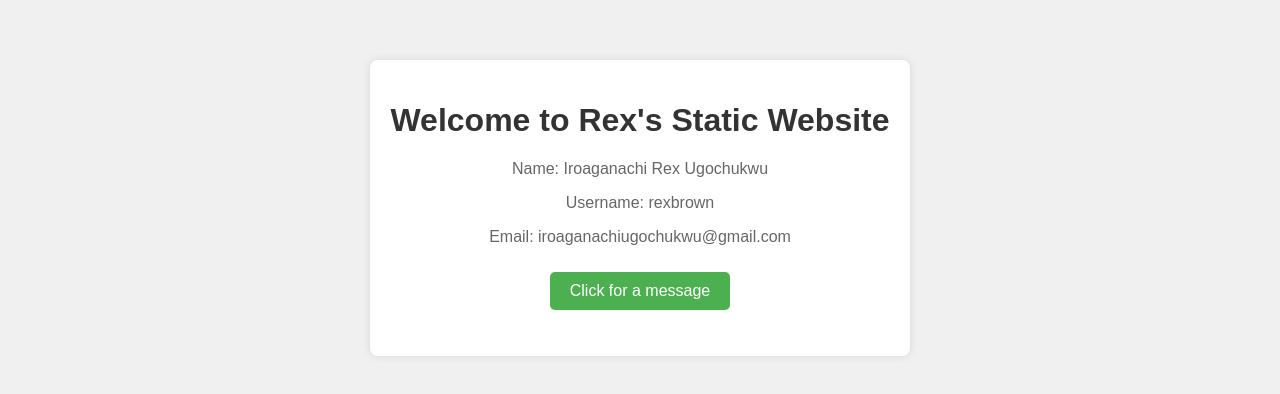
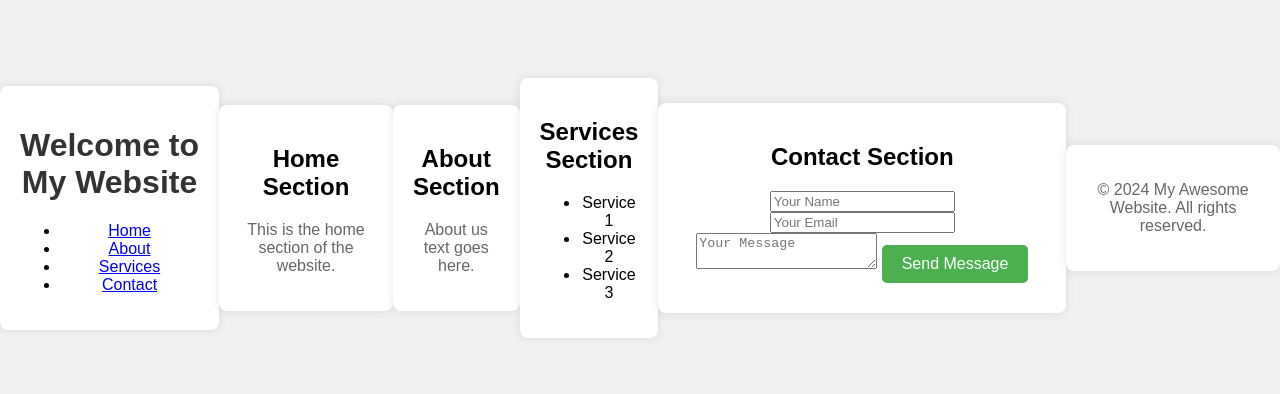
Before and after one commit to rexbrown21/HNG-Stage0Task-, a plain HTML site: page index.html in a window 1280 px wide. Shown: the part 192-586 px from the top of the page. Drawn offline with Linux system fonts and the light colour scheme.

Commit message:
Update index.html

```diff
--- a/index.html
+++ b/index.html
@@ -1,21 +1,69 @@
-
 <!DOCTYPE html>
 <html lang="en">
 <head>
     <meta charset="UTF-8">
     <meta name="viewport" content="width=device-width, initial-scale=1.0">
-    <title>Rex's Static Website</title>
+    <title>My Awesome Website</title>
     <link rel="stylesheet" href="styles.css">
 </head>
 <body>
-    <div class="container">
-        <h1>Welcome to Rex's Static Website</h1>
-        <p>Name: Iroaganachi Rex Ugochukwu</p>
-        <p>Username: rexbrown</p>
-        <p>Email: iroaganachiugochukwu@gmail.com</p>
-        <button id="infoButton">Click for a message</button>
-        <p id="message"></p>
-    </div>
-    <script src="scripts.js"></script>
+    <header>
+        <div class="container">
+            <h1>Welcome to My Website</h1>
+            <nav>
+                <ul>
+                    <li><a href="#home">Home</a></li>
+                    <li><a href="#about">About</a></li>
+                    <li><a href="#services">Services</a></li>
+                    <li><a href="#contact">Contact</a></li>
+                </ul>
+            </nav>
+        </div>
+    </header>
+
+    <section id="home" class="section">
+        <div class="container">
+            <h2>Home Section</h2>
+            <p>This is the home section of the website.</p>
+        </div>
+    </section>
+
+    <section id="about" class="section">
+        <div class="container">
+            <h2>About Section</h2>
+            <p>About us text goes here.</p>
+        </div>
+    </section>
+
+    <section id="services" class="section">
+        <div class="container">
+            <h2>Services Section</h2>
+            <ul>
+                <li>Service 1</li>
+                <li>Service 2</li>
+                <li>Service 3</li>
+            </ul>
+        </div>
+    </section>
+
+    <section id="contact" class="section">
+        <div class="container">
+            <h2>Contact Section</h2>
+            <form id="contactForm">
+                <input type="text" name="name" placeholder="Your Name" required>
+                <input type="email" name="email" placeholder="Your Email" required>
+                <textarea name="message" placeholder="Your Message" required></textarea>
+                <button type="submit">Send Message</button>
+            </form>
+        </div>
+    </section>
+
+    <footer>
+        <div class="container">
+            <p>&copy; 2024 My Awesome Website. All rights reserved.</p>
+        </div>
+    </footer>
+
+    <script src="script.js"></script>
 </body>
 </html>
```
